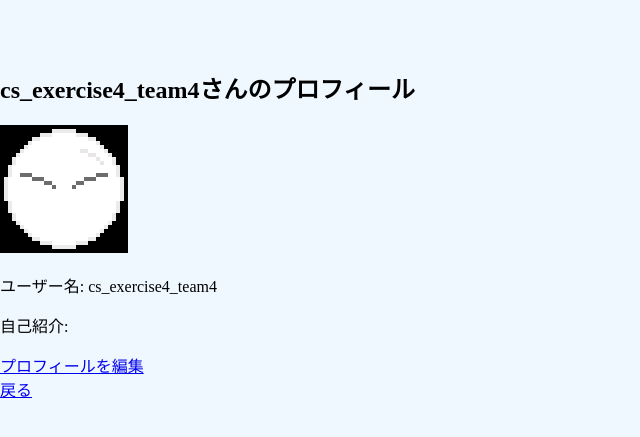
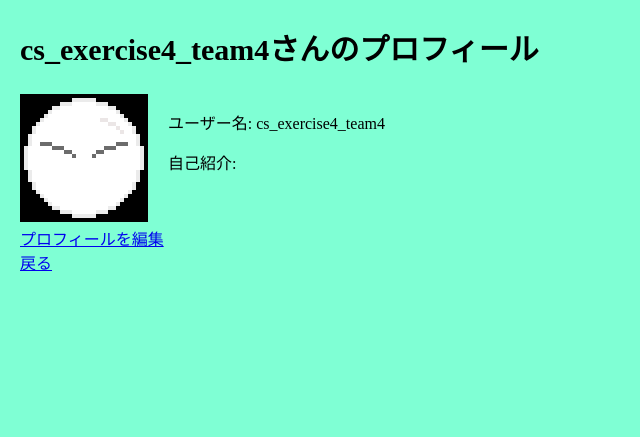
Before and after one commit to s1f102300919/CS4-2024-class5-team2-project, a Django app: page /profile/ in a window 1280 px wide. Shown: the top 437 px of the page, without its empty margins (0-640 px from the left). Run offline with Django 5.2, Linux system fonts and the light colour scheme; a user stored in the database is signed in; data comes from the database, SQL or seed files in the repository; both versions use the stored data as it was after the commit; parts of the project's set-up code (start-up, migrations or seed data) failed here and were passed over.

Commit message:
プロフィール画面のレイアウト

```diff
--- a/profiles/templates/profile/profile.html
+++ b/profiles/templates/profile/profile.html
@@ -5,7 +5,7 @@
   <head>
     <meta charset="UTF-8">
     <meta name="viewport" content="width=device-width, initial-scale=1.0">
-    <link rel="stylesheet" href="{% static 'css/home.css' %}">
+
     <link rel="stylesheet" href="{% static 'css/profile.css' %}">
     <title>profile</title>
   </head>
@@ -21,11 +21,13 @@
         <img src="{% static 'img/Player_mod_128.png' %}" alt="Default Avatar" class="user-icon">
       {% endif %}
     </div>
-    <div class="username">
-      <p>ユーザー名: {{ user.username }}</p>
-    </div>
-    <div class="bio">
-      <p>自己紹介: {{ profile.bio }}</p>
+    <div class="user_info">
+      <div class="username">
+        <p>ユーザー名: {{ user.username }}</p>
+      </div>
+      <div class="bio">
+        <p>自己紹介: {{ profile.bio }}</p>
+      </div>
     </div>
   </div>
 
--- a/static/css/profile.css
+++ b/static/css/profile.css
@@ -1,3 +1,21 @@
+body {
+    background-color: aquamarine;
+    margin: 0; /* コンテンツ全体の余白をリセット */
+    margin-left: 20px;
+}
+
+h2{
+    font-size: 30px;
+    padding-top: 0;
+}
+
 .user-icon{
     background-color: black;
 }
+
+.profile-info{
+    display: flex;
+}
+.user_info{
+    margin-left: 20px;
+}
```
Also changed, not shown: profiles/templates/profile/edit_profile.html (+11 -1 lines), db.sqlite3, static/css/edit_profile.css (added).
